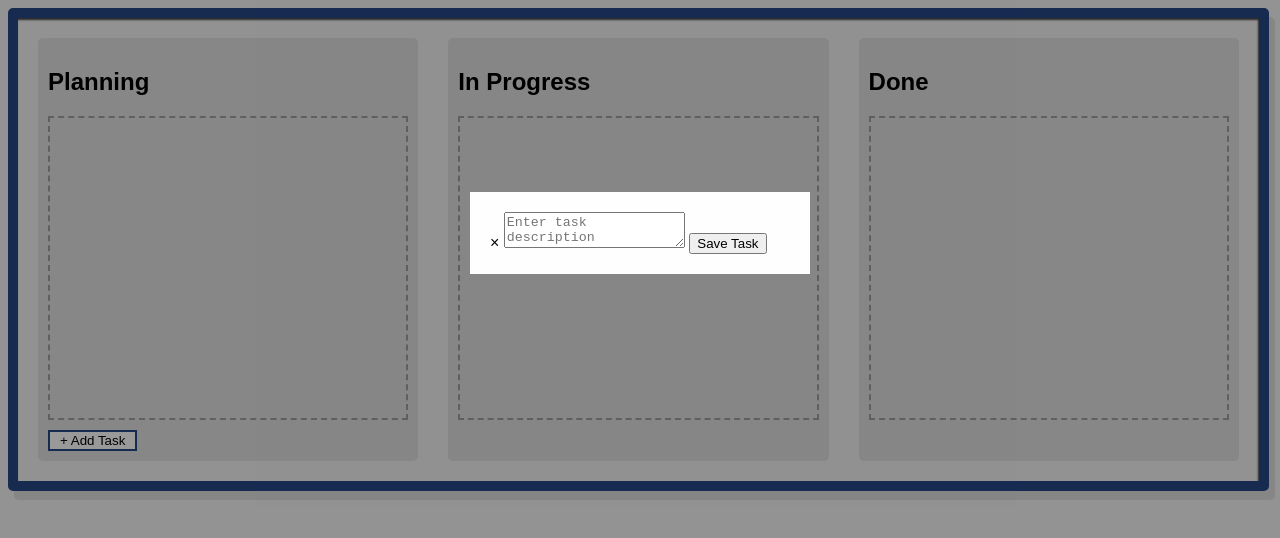
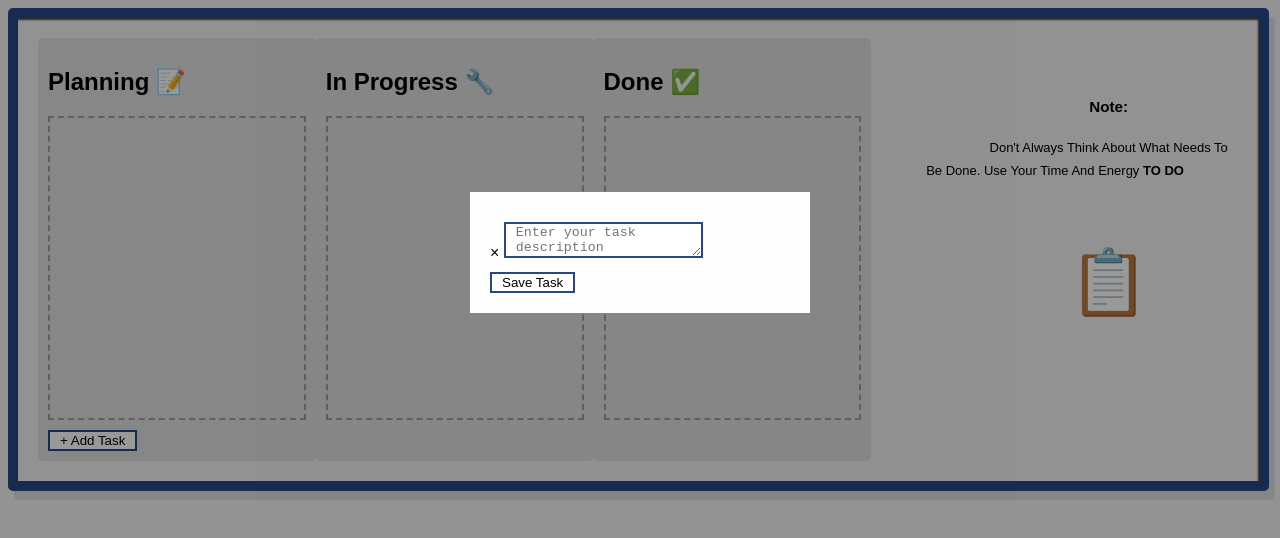
Before and after one commit to MANU-de/Whiteboard, a plain HTML site: page index.html in a window 1280 px wide. Both pictures are taken after a click on the button "+ Add Task". Drawn offline with Linux system fonts and the light colour scheme.

Commit message:
`Added note section and updated task modal with new styles`

```diff
--- a/index.html
+++ b/index.html
@@ -9,28 +9,38 @@
 <body>
     <div class="board">
         <div class="column" id="planung">
-            <h2>Planning</h2>
+            <h2>Planning 📝</h2>
             <div class="task-container" data-status="planung"></div>
             <button class="add-task-btn">+ Add Task</button>
         </div>
         <div class="column" id="in-arbeit">
-            <h2>In Progress</h2>
+            <h2>In Progress 🔧</h2>
             <div class="task-container" data-status="in-arbeit"></div>
         </div>
         <div class="column" id="done">
-            <h2>Done</h2>
+            <h2>Done ✅</h2>
             <div class="task-container" data-status="done"></div>
         </div>
+        <div class="note">
+            <h3>Note:</h3>
+            <p>
+            Don't always think about what needs to be done.
+            Use your time and energy <strong>TO DO</strong>
+            </p>
+            <h1 style="font-size:5vw">
+                📋
+            </h1>
+
+       </div>
     </div>
-
-    <div id="task-modal" class="modal">
+   <div id="task-modal" class="modal">
         <div class="modal-content">
             <span class="close">&times;</span>
-            <textarea id="task-input" placeholder="Enter task description"></textarea>
+            <textarea id="task-input" placeholder="Enter your task description"></textarea>
+            <br>
             <button id="save-task">Save Task</button>
         </div>
     </div>
-
-    <script src="script.js"></script>
+   <script src="script.js"></script>
 </body>
 </html>
--- a/styles.css
+++ b/styles.css
@@ -1,6 +1,7 @@
 body {
     font-family: Arial, sans-serif;
     background-color: #f4f4f4;
+
 }
 
 .board {
@@ -27,7 +28,7 @@ body {
 .task-container {
     min-height: 300px;
     border: 2px dashed #9f9f9f;
-}
+    }
 
 .task {
     background-color: yellow;
@@ -57,7 +58,7 @@ body {
     width: 100%;
     height: 100%;
     background-color: rgba(0,0,0,0.4);
-}
+    }
 
 .modal-content {
     background-color: #fefefe;
@@ -66,12 +67,43 @@ body {
     width: 300px;
 }
 
+#task-input{
+    margin-top: 10px;
+    padding: 1px 10px;
+    background-color: white;
+    color: black;
+    border: 2px solid #274787;
+
+
+}
+
+#save-task{
+    margin-top: 10px;
+    padding: 1px 10px;
+    background-color: white;
+    color: black;
+    border: 2px solid #274787;
+
+}
+
 .add-task-btn {
     margin-top: 10px;
     padding: 1px 10px;
     background-color: white;
     color: black;
     border: 2px solid #274787;
+}
+
+.note {
+    text-transform: capitalize;
+    font-size: 13px;
+    text-align: center;
+    margin-top: 35px;
+    padding: 5px;
+    line-height: 1.8;
+    text-indent: 30%;
+
+
 }
 
 /* Responsive Design */
```
